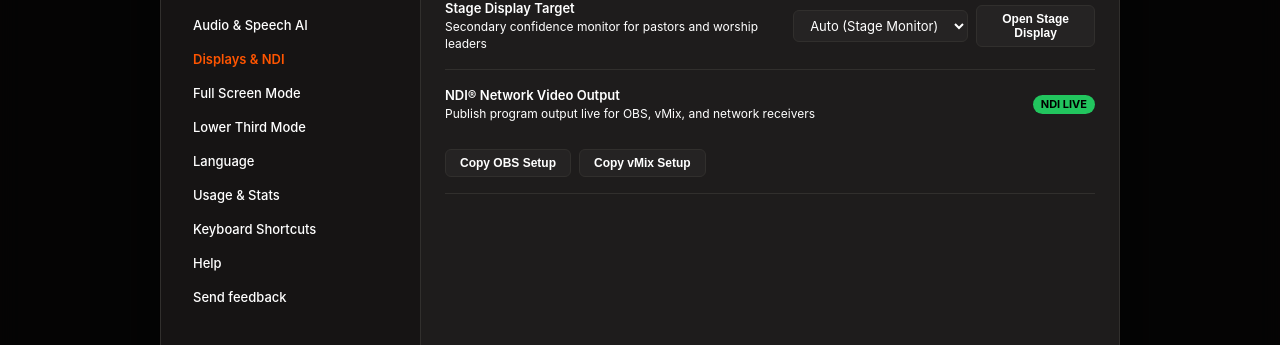
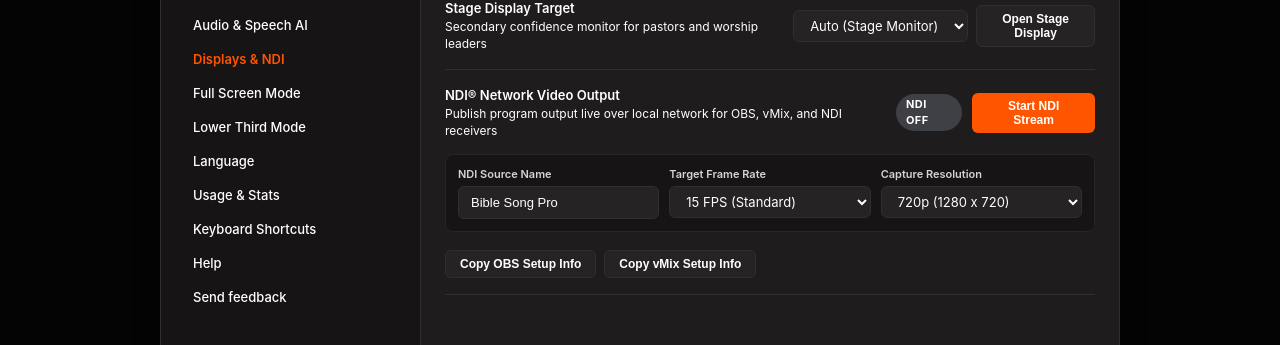
Before and after one commit to Johnbatey/bible-song-pro-studio, a React (Vite) app: page / in a window 1280 px wide. Both pictures are taken after a click on the button "Settings". Shown: the part 230-575 px from the top of the page. Built offline with nearby package versions, Linux system fonts and the light colour scheme; a web font is replaced by a local one.

Commit message:
feat(ndi): enhance NDI network video output controls, live status polling, and stream configuration

```diff
--- a/src/electron/preload.cjs
+++ b/src/electron/preload.cjs
@@ -90,7 +90,7 @@ contextBridge.exposeInMainWorld('BSP', {
   },
 
   ndi: {
-    start: () => ipcRenderer.invoke('ndi:start'),
+    start: (payload) => ipcRenderer.invoke('ndi:start', payload),
     stop: () => ipcRenderer.invoke('ndi:stop'),
     status: () => ipcRenderer.invoke('ndi:status'),
   },
--- a/src/renderer/components/SettingsModal.tsx
+++ b/src/renderer/components/SettingsModal.tsx
@@ -1,7 +1,7 @@
-import { useEffect, useState } from 'react';
+import { useEffect, useState, useCallback } from 'react';
 import { useAppStore } from '../stores/appStore';
 import { AppleToggle } from './AppleToggle';
-import type { AppSettings, AppSettingsPatch, DisplayTarget, AudioInputDevice } from '../types';
+import type { AppSettings, AppSettingsPatch, DisplayTarget, AudioInputDevice, NdiStatus } from '../types';
 import { SongPacks } from './settings/SongPacks';
 
 export type SettingsCategory =
@@ -181,6 +181,40 @@ export function SettingsModal() {
   const [wordStudy, setWordStudy] = useState(true);
   const [inputGain, setInputGain] = useState(0);
   const [voiceCommands, setVoiceCommands] = useState(true);
+
+  // NDI Streaming State
+  const [ndiStatus, setNdiStatus] = useState<NdiStatus | null>(null);
+  const [ndiName, setNdiName] = useState('Bible Song Pro');
+  const [ndiFps, setNdiFps] = useState<number>(15);
+  const [ndiResWidth, setNdiResWidth] = useState<number>(1280);
+  const [ndiResHeight, setNdiResHeight] = useState<number>(720);
+  const [isNdiLoading, setIsNdiLoading] = useState(false);
+
+  const refreshNdiStatus = useCallback(() => {
+    window.BSP?.ndi?.status?.().then((st) => setNdiStatus(st)).catch(() => {});
+  }, []);
+
+  useEffect(() => {
+    refreshNdiStatus();
+    const interval = setInterval(refreshNdiStatus, 2000);
+    return () => clearInterval(interval);
+  }, [refreshNdiStatus]);
+
+  const toggleNdiStream = async () => {
+    setIsNdiLoading(true);
+    if (ndiStatus?.running) {
+      await window.BSP?.ndi?.stop?.();
+    } else {
+      await window.BSP?.ndi?.start?.({
+        name: ndiName,
+        fps: ndiFps,
+        width: ndiResWidth,
+        height: ndiResHeight,
+      });
+    }
+    refreshNdiStatus();
+    setIsNdiLoading(false);
+  };
 
   useEffect(() => {
     if (activeCategoryValue) {
@@ -556,22 +590,111 @@ export function SettingsModal() {
                   </div>
                 </div>
 
-                <div style={{ ...modalStyles.formRow, flexDirection: 'column', alignItems: 'stretch' }}>
+                <div style={{ ...modalStyles.formRow, flexDirection: 'column', alignItems: 'stretch', gap: 14 }}>
                   <div style={{ display: 'flex', justifyContent: 'space-between', alignItems: 'center' }}>
                     <div>
                       <div style={modalStyles.rowTitle}>NDI® Network Video Output</div>
-                      <div style={modalStyles.rowSub}>Publish program output live for OBS, vMix, and network receivers</div>
+                      <div style={modalStyles.rowSub}>Publish program output live over local network for OBS, vMix, and NDI receivers</div>
                     </div>
-                    <span style={{ fontSize: 11, background: '#22c55e', color: '#000', padding: '2px 8px', borderRadius: 999, fontWeight: 700 }}>
-                      NDI LIVE
-                    </span>
+                    <div style={{ display: 'flex', alignItems: 'center', gap: 10 }}>
+                      <span
+                        style={{
+                          fontSize: 11,
+                          background: ndiStatus?.running ? '#22c55e' : '#3f3f46',
+                          color: ndiStatus?.running ? '#000000' : '#ffffff',
+                          padding: '3px 10px',
+                          borderRadius: 999,
+                          fontWeight: 700,
+                          letterSpacing: '0.04em',
+                        }}
+                      >
+                        {ndiStatus?.running ? `NDI LIVE (${ndiStatus.connections || 0} CONNECTED)` : 'NDI OFF'}
+                      </span>
+                      <button
+                        style={{
+                          padding: '6px 14px',
+                          background: ndiStatus?.running ? '#ef4444' : '#FF5500',
+                          border: 'none',
+                          borderRadius: 6,
+                          color: '#ffffff',
+                          fontSize: 12,
+                          fontWeight: 700,
+                          cursor: isNdiLoading ? 'not-allowed' : 'pointer',
+                          opacity: isNdiLoading ? 0.7 : 1,
+                        }}
+                        disabled={isNdiLoading}
+                        onClick={toggleNdiStream}
+                      >
+                        {isNdiLoading ? 'Processing...' : ndiStatus?.running ? 'Stop NDI Stream' : 'Start NDI Stream'}
+                      </button>
+                    </div>
                   </div>
-                  <div style={{ display: 'flex', gap: 8, marginTop: 10 }}>
-                    <button style={modalStyles.actionBtn} onClick={() => navigator.clipboard.writeText('OBS NDI Source: Bible Song Pro')}>
-                      Copy OBS Setup
+
+                  {/* NDI Stream Configuration Options */}
+                  <div style={{ display: 'grid', gridTemplateColumns: '1fr 1fr 1fr', gap: 10, background: '#161414', padding: 12, borderRadius: 8, border: '1px solid #262628' }}>
+                    <div>
+                      <label style={{ display: 'block', fontSize: 11, fontWeight: 600, color: 'var(--text-dim)', marginBottom: 4 }}>NDI Source Name</label>
+                      <input
+                        type="text"
+                        style={{ ...modalStyles.textInput, width: '100%' }}
+                        value={ndiName}
+                        onChange={(e) => setNdiName(e.target.value)}
+                        placeholder="Bible Song Pro"
+                        disabled={ndiStatus?.running}
+                      />
+                    </div>
+                    <div>
+                      <label style={{ display: 'block', fontSize: 11, fontWeight: 600, color: 'var(--text-dim)', marginBottom: 4 }}>Target Frame Rate</label>
+                      <select
+                        style={{ ...modalStyles.selectInput, width: '100%' }}
+                        value={ndiFps}
+                        onChange={(e) => setNdiFps(Number(e.target.value))}
+                        disabled={ndiStatus?.running}
+                      >
+                        <option value={15}>15 FPS (Standard)</option>
+                        <option value={30}>30 FPS (Smooth)</option>
+                        <option value={60}>60 FPS (Ultra Smooth)</option>
+                      </select>
+                    </div>
+                    <div>
+                      <label style={{ display: 'block', fontSize: 11, fontWeight: 600, color: 'var(--text-dim)', marginBottom: 4 }}>Capture Resolution</label>
+                      <select
+                        style={{ ...modalStyles.selectInput, width: '100%' }}
+                        value={`${ndiResWidth}x${ndiResHeight}`}
+                        onChange={(e) => {
+                          const [w, h] = e.target.value.split('x').map(Number);
+                          setNdiResWidth(w);
+                          setNdiResHeight(h);
+                        }}
+                        disabled={ndiStatus?.running}
+                      >
+                        <option value="1280x720">720p (1280 x 720)</option>
+                        <option value="1920x1080">1080p (1920 x 1080)</option>
+                      </select>
+                    </div>
+                  </div>
+
+                  {/* Diagnostic / Status Bar */}
+                  {ndiStatus && (
+                    <div style={{ display: 'flex', alignItems: 'center', justifyContent: 'space-between', fontSize: 11, color: 'var(--text-dim)', background: '#121212', padding: '6px 10px', borderRadius: 6 }}>
+                      <span>Frames Sent: <strong style={{ color: '#ffffff' }}>{ndiStatus.framesSent || 0}</strong></span>
+                      <span>Connections: <strong style={{ color: '#ffffff' }}>{ndiStatus.connections || 0}</strong></span>
+                      <span>Runtime: <strong style={{ color: ndiStatus.available ? '#22c55e' : '#ef4444' }}>{ndiStatus.available ? 'NDI SDK Loaded' : 'NDI Runtime Missing'}</strong></span>
+                    </div>
+                  )}
+
+                  {ndiStatus?.lastError && (
+                    <div style={{ fontSize: 12, color: '#ef4444', background: 'rgba(239,68,68,0.1)', padding: 8, borderRadius: 6, border: '1px solid rgba(239,68,68,0.3)' }}>
+                      {ndiStatus.lastError}
+                    </div>
+                  )}
+
+                  <div style={{ display: 'flex', gap: 8, marginTop: 4 }}>
+                    <button style={modalStyles.actionBtn} onClick={() => navigator.clipboard.writeText(`OBS NDI Source: ${ndiName}`)}>
+                      Copy OBS Setup Info
                     </button>
-                    <button style={modalStyles.actionBtn} onClick={() => navigator.clipboard.writeText('vMix NDI Input: Bible Song Pro')}>
-                      Copy vMix Setup
+                    <button style={modalStyles.actionBtn} onClick={() => navigator.clipboard.writeText(`vMix NDI Input: ${ndiName}`)}>
+                      Copy vMix Setup Info
                     </button>
                   </div>
                 </div>
--- a/src/renderer/components/StatusBar.tsx
+++ b/src/renderer/components/StatusBar.tsx
@@ -1,3 +1,4 @@
+import { useState, useEffect } from 'react';
 import { useAppStore } from '../stores/appStore';
 import { type } from '../styles/type';
 
@@ -8,6 +9,18 @@ export function StatusBar() {
   const transcription = useAppStore((s) => s.transcription);
   const scenes = useAppStore((s) => s.scenes);
   const currentScene = useAppStore((s) => s.display.currentScene);
+  const [ndiStatus, setNdiStatus] = useState<{ running: boolean; connections: number } | null>(null);
+
+  useEffect(() => {
+    const check = () => {
+      window.BSP?.ndi?.status?.().then((st) => {
+        setNdiStatus(st ? { running: Boolean(st.running), connections: st.connections || 0 } : null);
+      }).catch(() => {});
+    };
+    check();
+    const interval = setInterval(check, 3000);
+    return () => clearInterval(interval);
+  }, []);
 
   return (
     <div style={styles.bar}>
@@ -30,6 +43,16 @@ export function StatusBar() {
             }}
           />
           {isExternalDisplayActive ? 'Ext Display' : 'No Ext Display'}
+        </span>
+        <span style={styles.separator} />
+        <span style={styles.item}>
+          <span
+            style={{
+              ...styles.dot,
+              background: ndiStatus?.running ? '#2ecc71' : 'var(--text-dim)',
+            }}
+          />
+          {ndiStatus?.running ? `NDI Stream (${ndiStatus.connections})` : 'NDI Off'}
         </span>
         <span style={styles.separator} />
         <span style={styles.item}>
```
Also changed, not shown: src/renderer/types/index.ts (+17 -3 lines).
